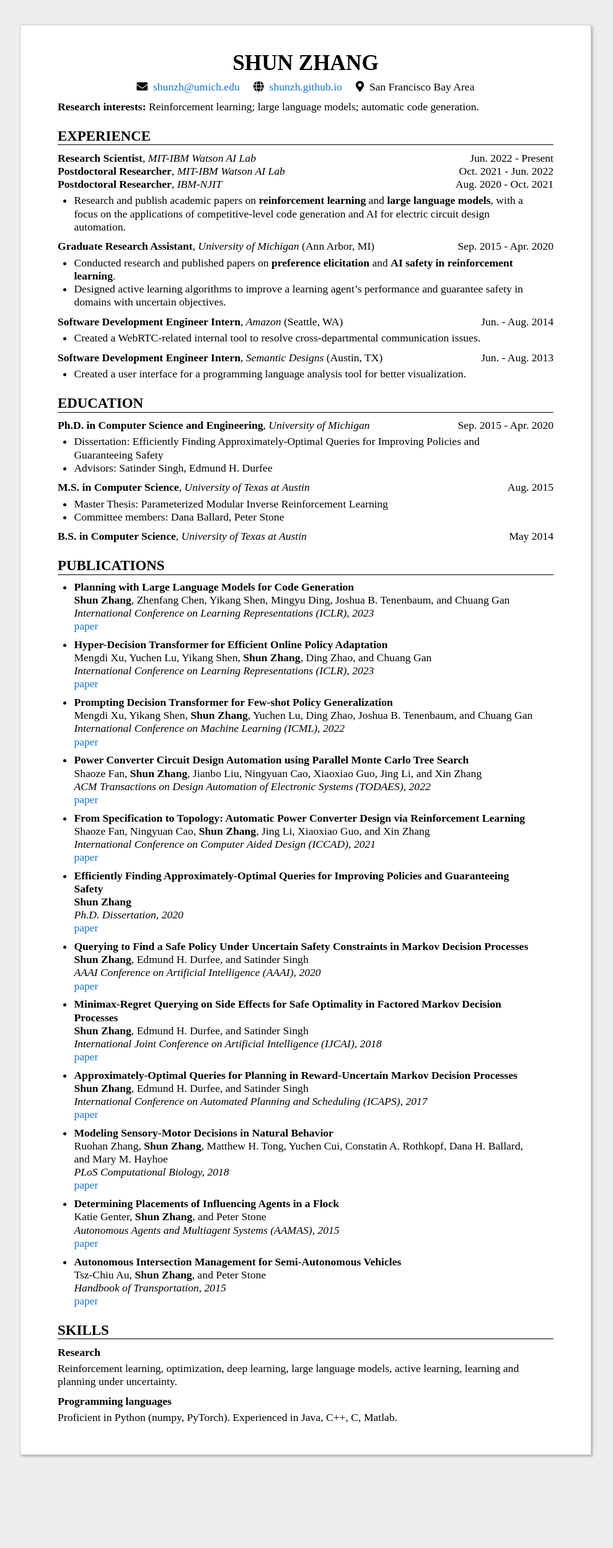
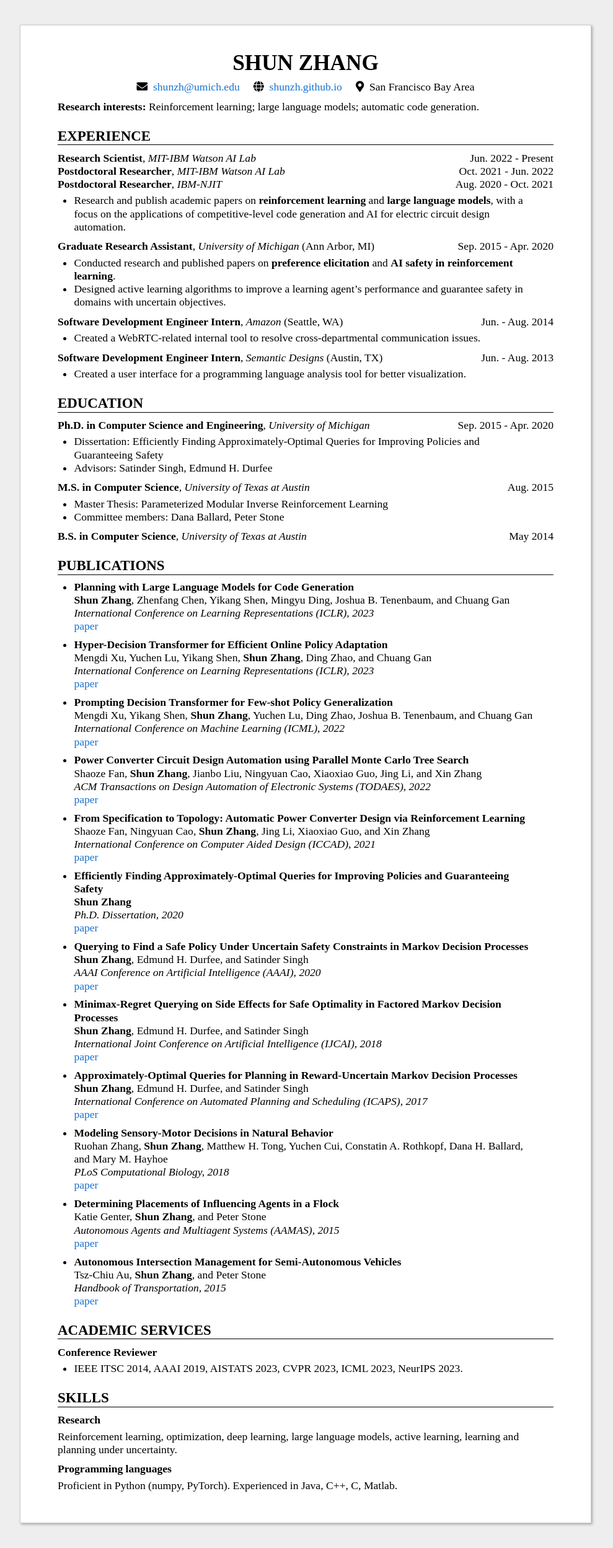
Before and after one commit to shunzh/shunzh.github.io, a Jekyll site: the page built from _pages/cv.md, in a window 1280 px wide. Shown: the whole page at 62% size, without its empty margins (147-1136 px from the left). Built offline with Jekyll 4.4.1, drawn with Linux system fonts in a browser that asks for light colours; before the commit the page ends 2388 px from its top, so only the background shows below that.

Commit message:
mc on cv

```diff
--- a/_layouts/cv.html
+++ b/_layouts/cv.html
@@ -81,7 +81,7 @@ a:hover {
 }
 @media print {
     body {
-        font-size: 12pt;
+        font-size: 11pt;
         margin: 0;
         padding: 0;
         background: none;
--- a/_pages/cv.md
+++ b/_pages/cv.md
@@ -59,13 +59,13 @@ permalink: /cv/
 {% endif %}
 {% endfor %}
 
-<!--
+
 ## Academic Services
 
 ### **Conference Reviewer**
 
 * IEEE ITSC 2014, AAAI 2019, AISTATS 2023, CVPR 2023, ICML 2023, NeurIPS 2023.
- -->
+
 
 ## Skills
 
--- a/style.scss
+++ b/style.scss
@@ -106,7 +106,7 @@ span.highlight {
 }
 
 .star {
-  // color: #FF6600;
+  color: #FF6600;
 }
 
 @media (max-width: 800px) {
```
Also changed, not shown: _posts/2018-01-01-ijcai.md (+1 -1 lines), _posts/2022-07-01-pdt.md (+1 -1 lines), _posts/2023-01-02-code-ai-mcts.md (+1 -1 lines), 1 other file.
